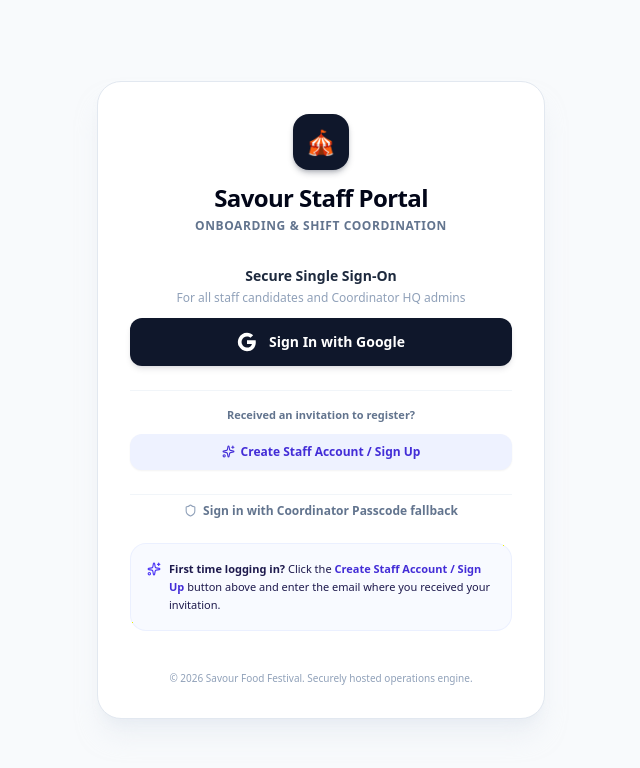
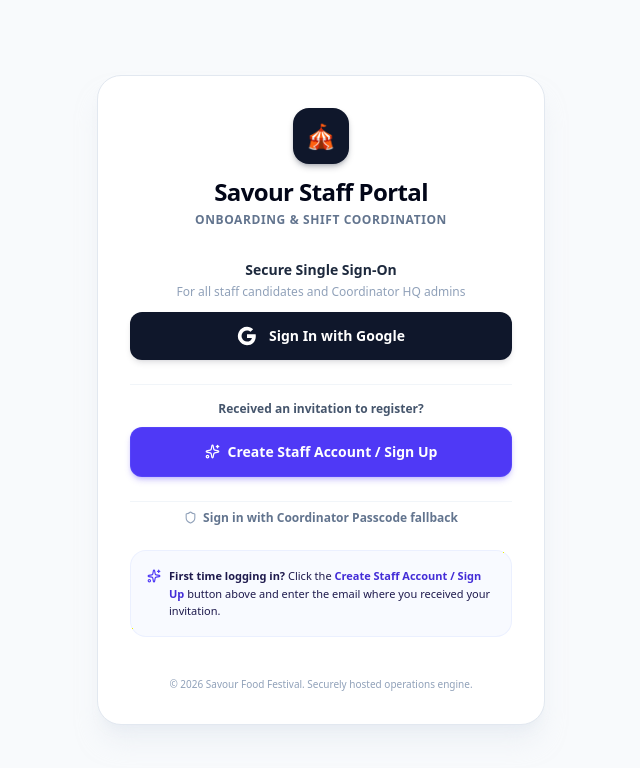
Before and after one commit to DayneMetzner/SavourStaffPortal, a React (Vite) app: page / in a window 1280 px wide. Shown: the top 768 px of the page, without its empty margins (319-959 px from the left). Built offline with nearby package versions, Linux system fonts and the light colour scheme; no server answers; the database is empty.

Commit message:
feat: allow re-inviting staff and improve onboarding flow
- Update invitation logic to refresh existing invites instead of blocking
- Auto-redirect unregistered users to the sign-up flow after login attempts
- Improve login screen UX for new candidates

```diff
--- a/src/App.tsx
+++ b/src/App.tsx
@@ -877,16 +877,6 @@
     const cleanEmail = email.trim().toLowerCase();
     if (!cleanEmail) return;
 
-    if (staffProfiles.some((p) => p.email.toLowerCase() === cleanEmail)) {
-      alert(`Staff member with email "${cleanEmail}" is already registered.`);
-      return;
-    }
-
-    if (invitations.some((i) => i.email.toLowerCase() === cleanEmail)) {
-      alert(`An invitation has already been sent to "${cleanEmail}".`);
-      return;
-    }
-
     const onboardingToken = Math.random().toString(36).substring(2, 10);
     const newInv: Invitation = {
       email: cleanEmail,
@@ -894,7 +884,11 @@
       status: 'invited'
     };
 
-    const updated = [...invitations, newInv];
+    const exists = invitations.some((i) => i.email.toLowerCase().trim() === cleanEmail);
+    const updated = exists
+      ? invitations.map((i) => i.email.toLowerCase().trim() === cleanEmail ? { ...i, invitedAt: new Date().toISOString(), status: 'invited' as const } : i)
+      : [...invitations, newInv];
+
     setInvitations(updated);
     saveData('fest_invitations', updated);
 
--- a/src/components/LoginScreen.tsx
+++ b/src/components/LoginScreen.tsx
@@ -69,9 +69,11 @@
           const role = matchedProfile.role || 'staff';
           onLoginSuccess(authenticatedEmail, role, result.accessToken);
         } else {
-          // Not registered
+          // Not registered - Notify and redirect to sign up page
+          setSignUpEmail(authenticatedEmail);
+          setShowSignUpForm(true);
           setLoginError(
-            `The Google Account "${authenticatedEmail}" is not registered on this portal. If you're a new candidate, please click the secure onboarding registration link sent in your invitation email first.`
+            `The email "${authenticatedEmail}" is not signed up yet. We have redirected you to the sign-up page. Please enter your email and click verify to complete your onboarding.`
           );
         }
       }
@@ -292,16 +294,16 @@
 
               {/* Invitation Sign Up Action */}
               <div className="pt-4 border-t border-slate-100 flex flex-col gap-2.5 text-center">
-                <div className="text-[11px] text-slate-500 font-semibold">Received an invitation to register?</div>
+                <div className="text-xs text-slate-600 font-bold">Received an invitation to register?</div>
                 <button
                   type="button"
                   onClick={() => {
                     setShowSignUpForm(true);
                     setLoginError(null);
                   }}
-                  className="w-full py-2.5 bg-indigo-50 hover:bg-indigo-100 active:scale-95 text-indigo-700 font-extrabold text-xs rounded-xl shadow-xs transition-all cursor-pointer flex items-center justify-center gap-1.5"
+                  className="w-full py-3.5 bg-indigo-600 hover:bg-indigo-500 active:scale-98 text-white font-extrabold text-sm rounded-xl shadow-md shadow-indigo-600/25 hover:shadow-lg hover:shadow-indigo-600/40 transition-all duration-200 cursor-pointer flex items-center justify-center gap-2 border border-indigo-500/30"
                 >
-                  <Sparkles size={13} />
+                  <Sparkles size={15} />
                   Create Staff Account / Sign Up
                 </button>
               </div>
```
